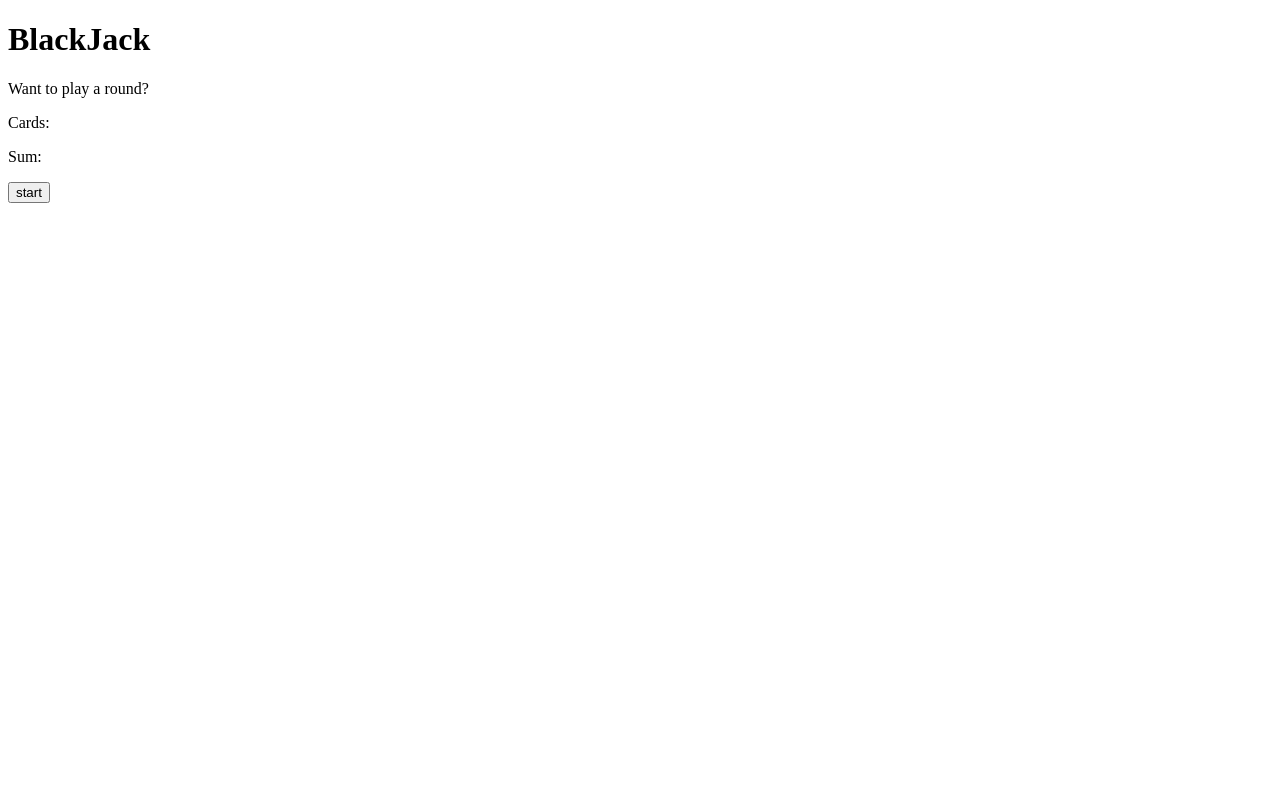
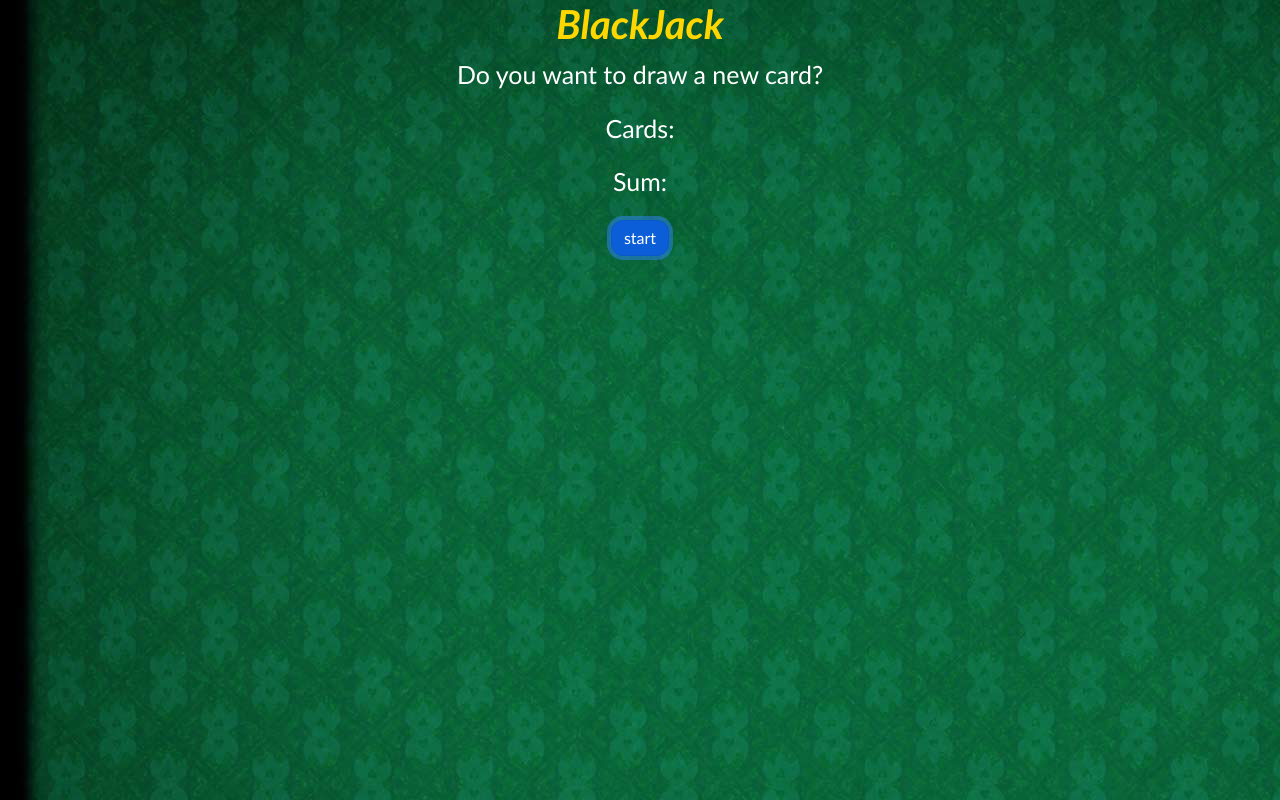
Before and after one commit to RoySamson-stack/blackjack, a plain HTML site: page index.html in a window 1280 px wide. Both pictures are taken after a click on the button "start". Drawn offline with nearby package versions, Linux system fonts and the light colour scheme.

Commit message:
enabling the message to be seen by the user

```diff
--- a/index.css
+++ b/index.css
@@ -0,0 +1,18 @@
+body{
+  text-align: center;
+font-size:25px;
+background-image: url(./img/table.jpg);
+color: #fff;
+font-family:'Trebuchet MS', 'Lucida Sans Unicode', 'Lucida Grande', 'Lucida Sans', Arial, sans-serif
+}
+.main--header{
+color: gold;
+font-weight: bold;
+font-style:italic;
+}.start__button{
+  padding-top: 5px;
+  padding-bottom: 5px;
+  color: green;
+  background-color: gold;
+  border-radius: 12px;
+}
--- a/index.html
+++ b/index.html
@@ -4,15 +4,17 @@
   <meta charset="UTF-8">
   <meta http-equiv="X-UA-Compatible" content="IE=edge">
   <meta name="viewport" content="width=device-width, initial-scale=1.0">
-  <linl rel="stylesheet" type="text/css" href="style.css">
+  <!-- CSS only -->
+<link href="https://cdn.jsdelivr.net/npm/bootstrap@5.1.1/dist/css/bootstrap.min.css" rel="stylesheet" integrity="sha384-F3w7mX95PdgyTmZZMECAngseQB83DfGTowi0iMjiWaeVhAn4FJkqJByhZMI3AhiU" crossorigin="anonymous">
+  <link rel="stylesheet" type="text/css" href="index.css">
   <title>Document</title>
 </head>
 <body>
   <h1 class="main--header">BlackJack</h1>
-  <p>Want to play a round?</p>
+  <p id="title_message">Want to play a round?</p>
   <p>Cards:</p>
   <p>Sum:</p>
-  <button class="start__button">start</button>
+  <button class="start__button btn btn-primary" onclick="startGame();">start</button>
   <script src="index.js"></script>
 </body>
 </html>
--- a/index.js
+++ b/index.js
@@ -4,15 +4,18 @@ let hasBlackJack = false;
 let sum = firstCard + secondCard;
 let isAlive = true;
 let message = "";
+var messageEl = document.getElementById('title_message')
 
-if(sum <= 20){
-  message = "Do you want to draw a new card?";
-}else if(sum === 21){
-  message = "Woohoo! You've got Blackjack!";
-  hasBlackJack = true
-}else{
-  message = "You're out of the game"
-  isAlive = false
+function startGame() {
+
+  if (sum <= 20) {
+    message = "Do you want to draw a new card?";
+  } else if (sum === 21) {
+    message = "You've got Blackjack!";
+    hasBlackJack = true
+  } else {
+    message = "You're out of the game"
+    isAlive = false
+  }
+messageEl.textContent = message
 }
-
-console.log(message)
```
Also changed, not shown: img/table.jpg (added).
